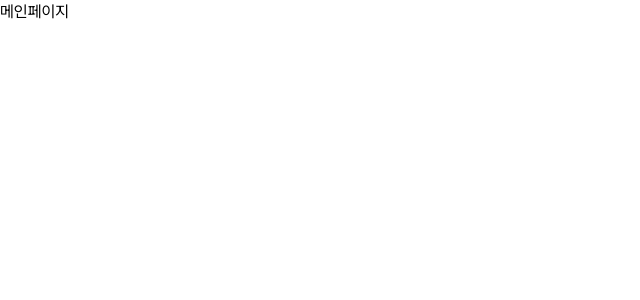
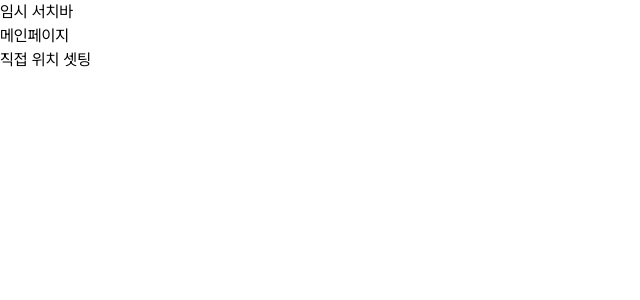
Before and after one commit to DongJae-Go-FE/Next.JS_15, a Next.js app: page / in a window 1280 px wide. Shown: the top 300 px of the page, without its empty margins (0-640 px from the left). Built offline with nearby package versions, Linux system fonts and the light colour scheme.

Commit message:
Route Group

```diff
--- /dev/null
+++ b/src/app/(with-searchbar)/layout.tsx
@@ -0,0 +1,9 @@
+export default function Layout({ children }: { children: React.ReactNode }) {
+  return (
+    <div>
+      <div>임시 서치바</div>
+      {children}
+      직접 위치 셋팅
+    </div>
+  );
+}
--- /dev/null
+++ b/src/app/(with-searchbar)/page.tsx
@@ -0,0 +1,10 @@
+export default async function Home() {
+  return (
+    <div>
+      <main>메인페이지</main>
+    </div>
+  );
+}
+
+//() 소괄호 폴더명으로 이렇게 감싸는 것을 라우트 그룹 Route Group이라고 함
+//URL 경로에는 영향을 주지 않고 layout만 그룹으로 하기 용이 즉 (라우트명)은 URL에 포함X
--- a/src/app/books/[id]/page.tsx
+++ b/src/app/books/[id]/page.tsx
@@ -7,7 +7,7 @@ export default async function page({
 
   return <div>파라미터{id}</div>;
 }
-/** 폴더명을 [...파라미터명] 캐치 올 세크먼트 (Catch All Segment)로 사용하면 [파라미터명]/[파라미터명]
+/** 폴더명을 [...파라미터명] 캐치 올 세그먼트 (Catch All Segment)로 사용하면 [파라미터명]/[파라미터명]
  * 이렇게 폴더를 만들면 하이드레이션 오류 났던 것을 자유롭게 대응이 가능하다 [...파라미터명] 이렇게
  *
  * 주의점 - 캐치올세그먼트는 파라미터 없는 url 대응할 수 없음
--- a/src/app/page.tsx
+++ /dev/null
@@ -1,7 +0,0 @@
-export default async function Home() {
-  return (
-    <div>
-      <main>메인페이지</main>
-    </div>
-  );
-}
```
Also changed, not shown: src/app/(with-searchbar)/search/page.tsx (renamed from src/app/search/page.tsx).
